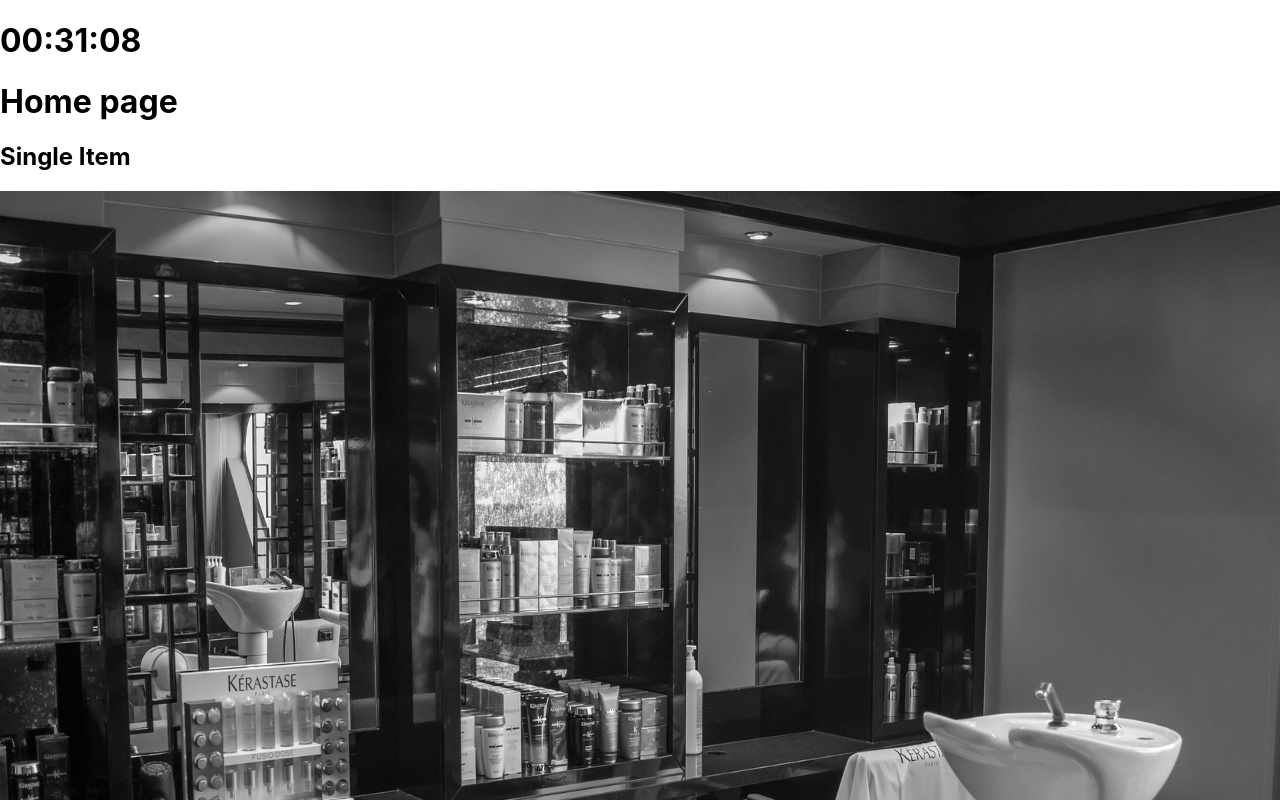
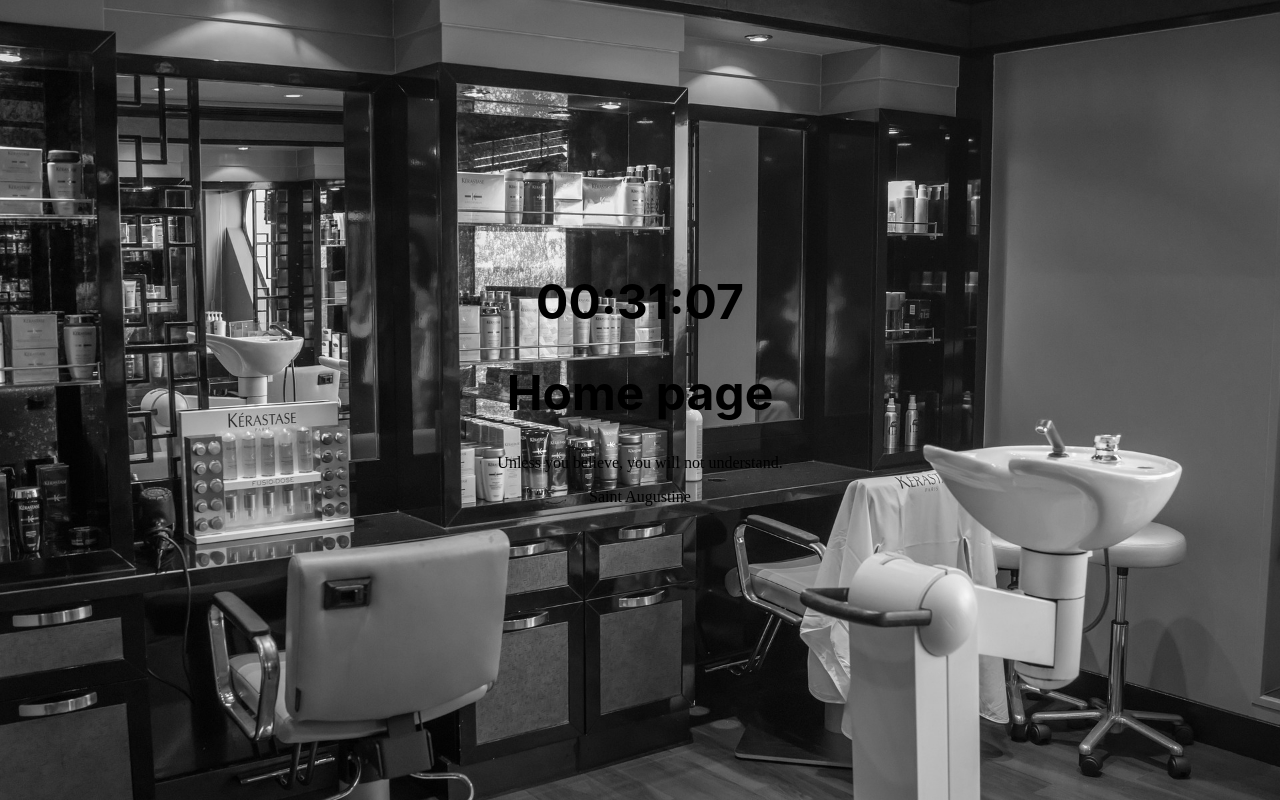
Before and after one commit to guswns951230/React_mini_project_blog, a React (Create React App) app: page / in a window 1280 px wide. Shown: the top 800 px of the page. Built offline with nearby package versions, Linux system fonts and the light colour scheme.

Commit message:
Home page slick - 배경, css추가

```diff
--- /dev/null
+++ b/src/css/Home.css
@@ -0,0 +1,13 @@
+.Home_main {
+  position: fixed;
+  width: 100%;
+  top: 30%;
+  text-align: center;
+}
+
+.Home_main h1 {
+  font-size: 3em;
+}
+.Home_main p {
+  font-family: "궁서";
+}
--- a/src/pages/Home.jsx
+++ b/src/pages/Home.jsx
@@ -1,3 +1,5 @@
+import "../css/Home.css";
+
 import { useEffect, useMemo, useState } from "react";
 
 import Slider from "react-slick";
@@ -80,51 +82,47 @@ const Home = () => {
 
   return (
     <div>
-      {/* 현재 시간 출력 */}
-      <h1>{printClock()}</h1>
-      <h1>Home page</h1>
-
       {/* react-slick */}
       <div>
-        <h2> Single Item</h2>
         <Slider {...settings}>
           <div>
             {/*
               slider는 내용이 커지면 다음 페이지로 넘어간다
               크기를 조절하여 사용
             */}
+            {/* 이미지 주소로 바로 접근할 수 없기 때문에 require로 접근 */}
             <img
               style={{ width: "100%" }}
               src={require(`../images/homepage1.jpg`)}
               alt=""
             />
           </div>
-          <div>
+
           {/* map을 사용해 출력 - 배열 */}
           {imageList.map((image) => (
             <div>
-                <img
-                  style={{ width: "100%", height: "1000px" }}
-                  src={require(`../images/${image}`)}
-                  alt=""
-                />
+              <div
+                style={{
+                  width: "100%",
+                  height: "100vh",
+                  backgroundImage: "url(" + require("../images/" + image) + ")",
+                  backgroundSize: "cover",
+                }}
+              ></div>
             </div>
           ))}
-          </div>
-          <div>
-            <img
-              style={{ width: "100%" }}
-              src={require(`../images/homepage3.jpg`)}
-              alt=""
-            />
-          </div>
         </Slider>
       </div>
+      <div className="Home_main">
+        {/* 현재 시간 출력 */}
+        <h1>{printClock()}</h1>
+        <h1>Home page</h1>
 
         {/* useMemo 사용 시, return값이 변수 안에 들어간다. -> 변수 이름으로만 사용 */}
         <p>{printWord.text}</p>
         <p>{printWord.author}</p>
       </div>
+    </div>
   );
 };
 
```
Lines whose indentation alone changed are shown as unchanged.
